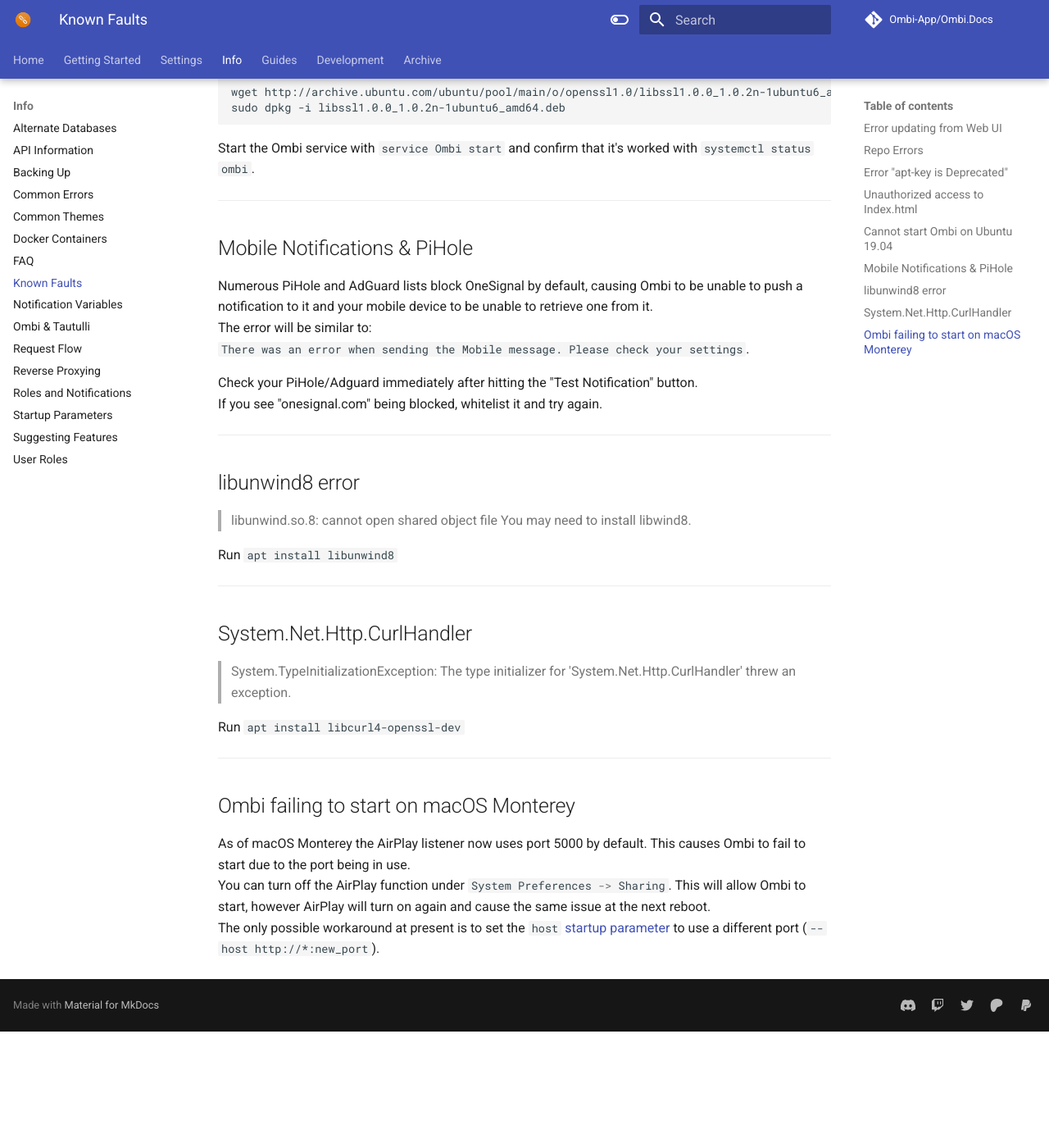
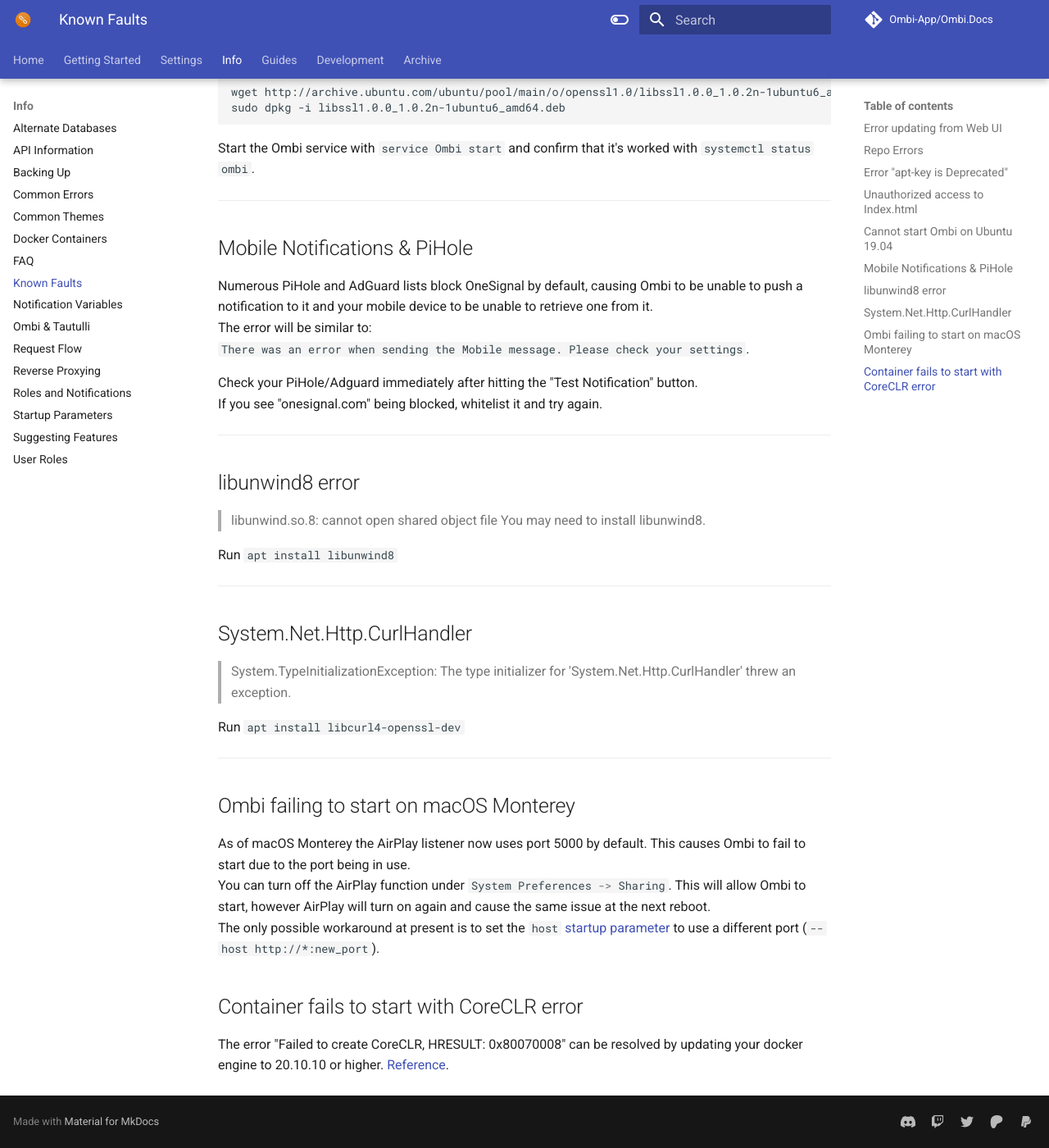
Before and after one commit to Ombi-app/Ombi.Docs, an MkDocs documentation site: the page built from docs/info/known-faults.md, in a window 1280 px wide and 1400 px high, scrolled down 1264 px. Shown: the whole window at 82% size. Built offline with MkDocs 1.6.1 and Material for MkDocs 9.7.7, drawn with Linux system fonts in a browser that asks for light colours; comment, search, counter and statistics services are not loaded; before the commit the page ends 2522 px from its top, so only the background shows below that.

Commit message:
Add CoreCLR to known faults

```diff
--- a/docs/info/known-faults.md
+++ b/docs/info/known-faults.md
@@ -56,7 +56,7 @@
 
 ## libunwind8 error
 
-> libunwind.so.8: cannot open shared object file You may need to install libwind8.
+> libunwind.so.8: cannot open shared object file You may need to install libunwind8.
 
 Run `apt install libunwind8`
 
@@ -75,3 +75,7 @@
 As of macOS Monterey the AirPlay listener now uses port 5000 by default. This causes Ombi to fail to start due to the port being in use.
 You can turn off the AirPlay function under `System Preferences -> Sharing`. This will allow Ombi to start, however AirPlay will turn on again and cause the same issue at the next reboot.
 The only possible workaround at present is to set the `host` [startup parameter](../startup-parameters) to use a different port (`--host http://*:new_port`).
+
+## Container fails to start with CoreCLR error
+
+The error "Failed to create CoreCLR, HRESULT: 0x80070008" can be resolved by updating your docker engine to 20.10.10 or higher. [Reference](https://docs.linuxserver.io/faq#jammy).
```
